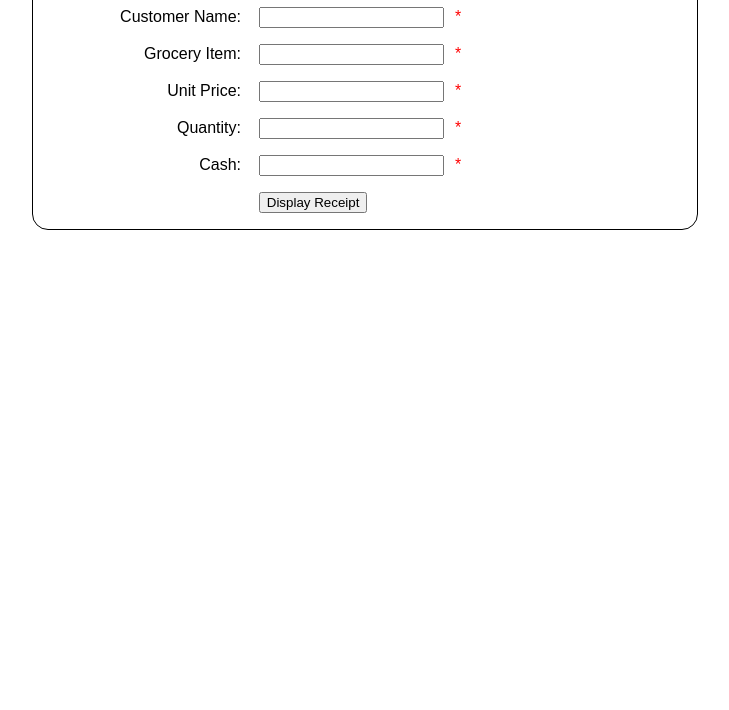
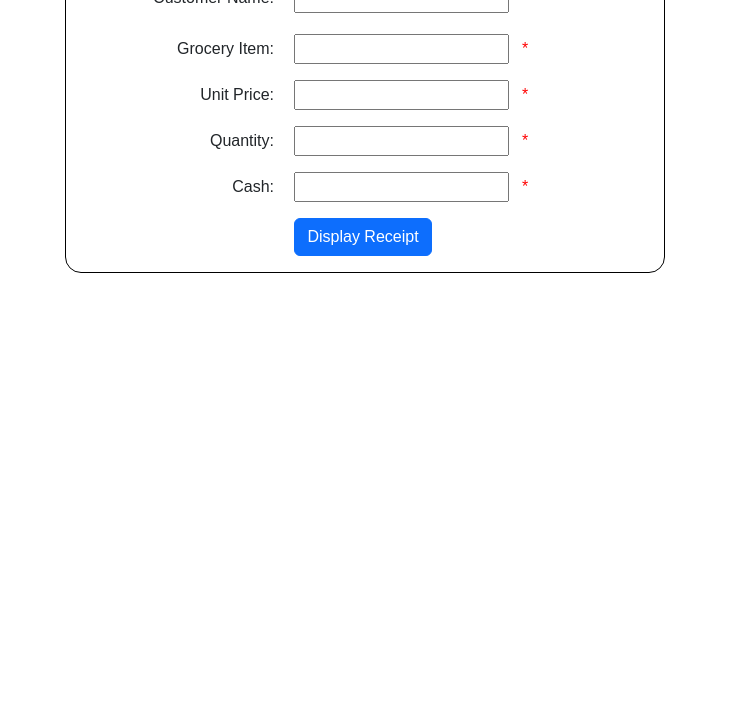
Before and after one commit to tarath01/CH1_2Assignment, a website: page index.html in a window 1280 px wide. Shown: the part 90-800 px from the top of the page, without its empty margins (275-1004 px from the left). Drawn offline with nearby package versions, Linux system fonts and the light colour scheme.

Commit message:
began adding bootstrap css

```diff
--- a/index.html
+++ b/index.html
@@ -19,13 +19,19 @@
     <meta charset="UTF-8">
     <meta name="viewport" content="width=device-width, initial-scale=1">
     <title>Grocery Receipt</title>
+    <link href="https://cdn.jsdelivr.net/npm/bootstrap@5.3.3/dist/css/bootstrap.min.css"
+          rel="stylesheet"
+          integrity="sha384-QWTKZyjpPEjISv5WaRU9OFeRpok6YctnYmDr5pNlyT2bRjXh0JMhjY6hW+ALEwIH"
+          crossorigin="anonymous"
+    >
     <link rel="stylesheet" href="main.css">
+
 </head>
 <body>
 <h1>Grocery Receipt</h1>
-<form id="grocery_form" name="grocery_form">
+<form class="form" id="grocery_form" name="grocery_form">
     <div>
-        <label for="customer_name">Customer Name:</label>
+        <label class="form-label" for="customer_name">Customer Name:</label>
         <input type="text" id="customer_name" name="customer_name">
         <span id="name_error">*</span>
     </div>
@@ -56,7 +62,7 @@
 
     <div>
         <label>&nbsp;</label>
-        <input type="submit" id="cash_button" value="Display Receipt">
+        <input class="btn btn-primary" type="submit" id="cash_button" value="Display Receipt">
     </div>
 </form>
 <script src="checkout.js"></script>
```
